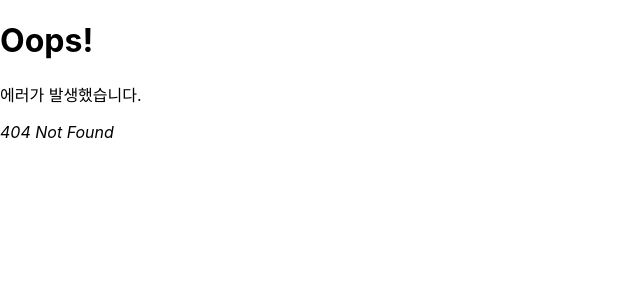
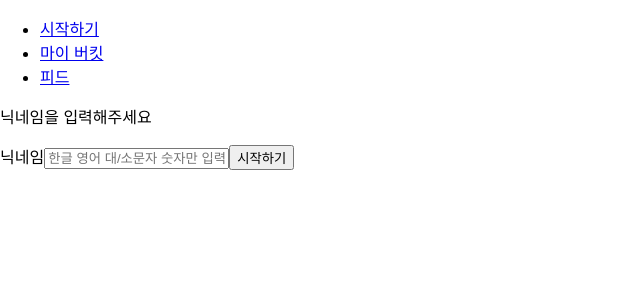
Before and after one commit to moim2024/thanks-bucket, a React (Create React App) app: page /signin/nickname in a window 1280 px wide. Before the commit this address had no page. Shown: the top 300 px of the page, without its empty margins (0-640 px from the left). Built offline with nearby package versions, Linux system fonts and the light colour scheme.

Commit message:
[#7] feat: 닉네임 설정 폼 생성 및 라우팅 설정

```diff
--- a/src/components/shared/Layout.tsx
+++ b/src/components/shared/Layout.tsx
@@ -5,6 +5,9 @@ function Layout() {
     <>
       <nav>
         <ul>
+          <li>
+            <Link to={'/signin'}>시작하기</Link>
+          </li>
           <li>
             <Link to={'/buckets'}>마이 버킷</Link>
           </li>
--- /dev/null
+++ b/src/components/signup/NicknameSetupForm.tsx
@@ -0,0 +1,31 @@
+interface NicknameSetupProps {
+  title: string
+  buttonText: string
+  children?: React.ReactNode
+}
+
+function NicknameSetupForm({
+  title,
+  buttonText,
+  children,
+}: NicknameSetupProps) {
+  return (
+    <>
+      <form>
+        <p>{title}</p>
+        <label>
+          닉네임
+          <input
+            type="text"
+            placeholder="한글 영어 대/소문자 숫자만 입력 가능해요!"
+          />
+        </label>
+
+        <button type="submit">{buttonText}</button>
+      </form>
+      {children}
+    </>
+  )
+}
+
+export default NicknameSetupForm
--- /dev/null
+++ b/src/pages/AnonymousSignIn.tsx
@@ -0,0 +1,9 @@
+import NicknameSetupForm from '@/components/signup/NicknameSetupForm'
+
+function AnonymousSignInPage() {
+  return (
+    <NicknameSetupForm title="닉네임을 입력해주세요" buttonText="시작하기" />
+  )
+}
+
+export default AnonymousSignInPage
--- /dev/null
+++ b/src/pages/SignIn.tsx
@@ -0,0 +1,7 @@
+import { Link } from 'react-router-dom'
+
+function SignIn() {
+  return <Link to={'/signin/nickname'}>버킷리스트 만들어보기</Link>
+}
+
+export default SignIn
```
Also changed, not shown: src/index.tsx (+10 -0 lines).
